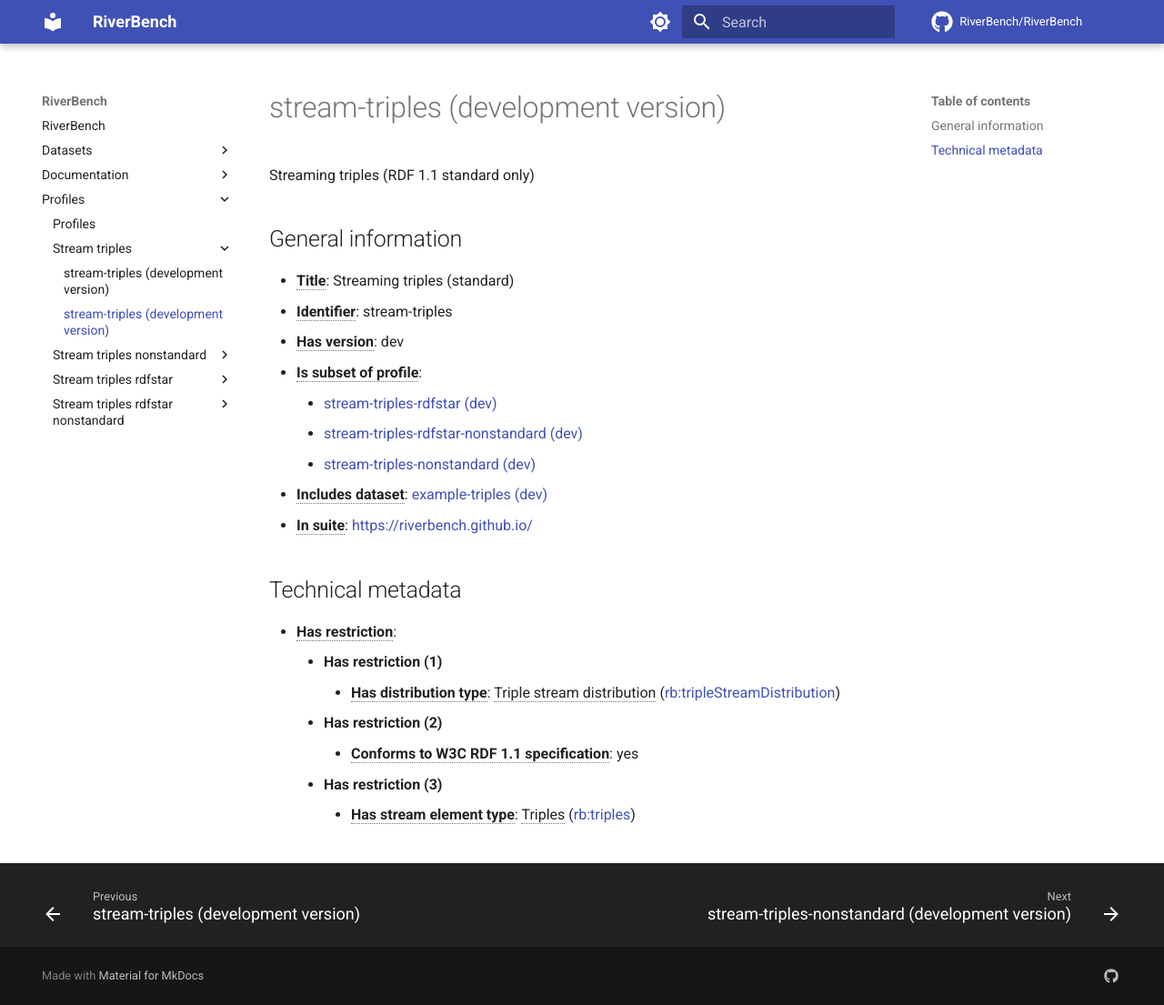
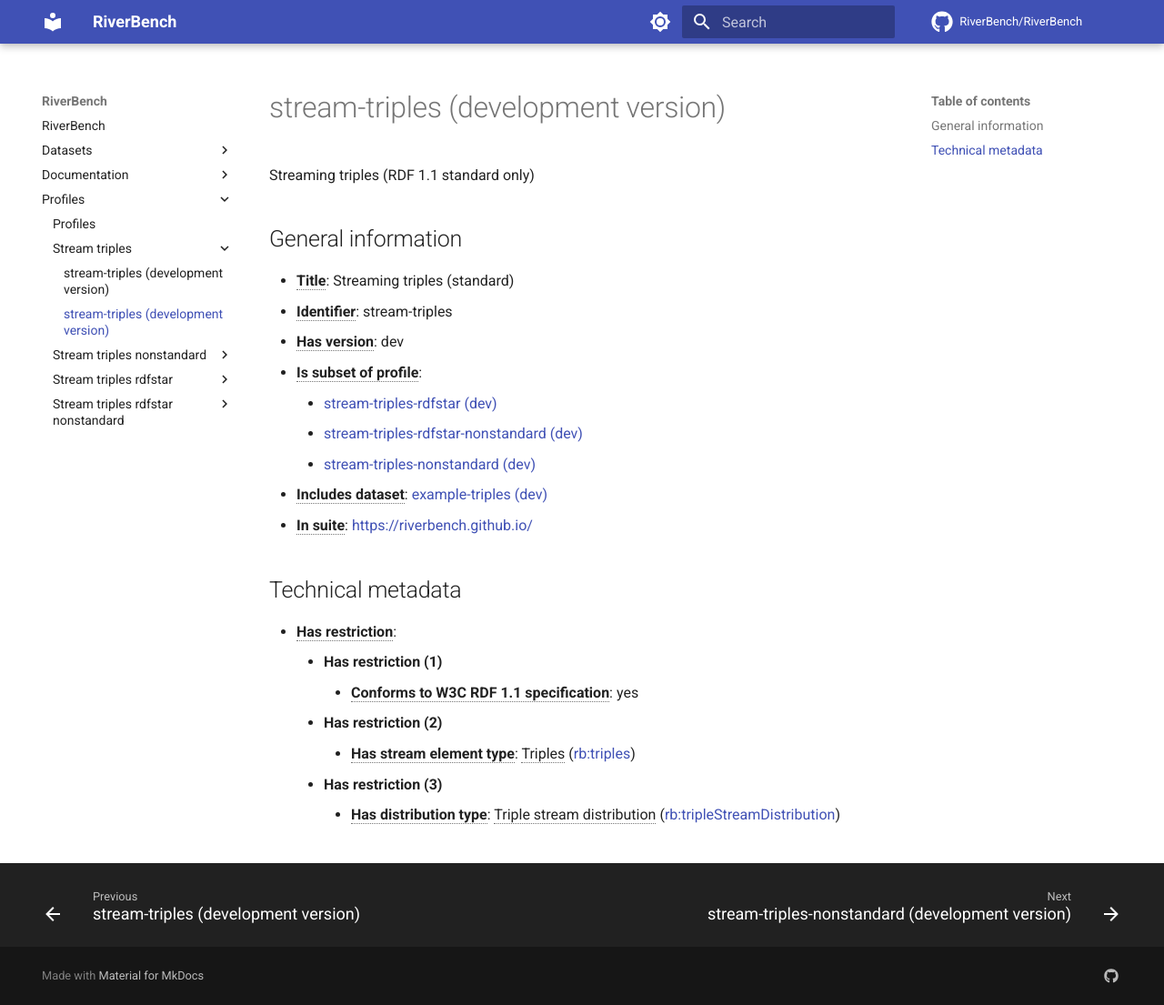
Before and after one commit to RiverBench/riverbench.github.io, an MkDocs documentation site: the page built from docs/profiles/stream-triples/dev.md, in a window 1280 px wide and 1105 px high. Shown: the whole window at 91% size. Built offline with MkDocs 1.6.1 and Material for MkDocs 9.7.7, drawn with Linux system fonts in a browser that asks for light colours; comment, search, counter and statistics services are not loaded.

Commit message:
Automatic docs update (dev)

```diff
--- a/docs/profiles/stream-triples/dev.md
+++ b/docs/profiles/stream-triples/dev.md
@@ -18,8 +18,8 @@ Streaming triples (RDF 1.1 standard only)
 
 - **<abbr title="Has profile restriction. The restrictions are joined with the AND operator.">Has restriction</abbr>**:
     - **Has restriction (1)**
+        - **<abbr title="Whether the dataset is RDF 1.1-compliant, i.e., does not use any non-standard features, like generalized triples.">Conforms to W3C RDF 1.1 specification</abbr>**: yes
+    - **Has restriction (2)**
+        - **<abbr title="Indicates the type of contents of each stream element">Has stream element type</abbr>**: <abbr title="Triple streams consist of elements, where each element is an RDF graph.">Triples</abbr> ([rb:triples](https://riverbench.github.io/schema/dataset#triples))
+    - **Has restriction (3)**
         - **<abbr title="Indicates the type of RiverBench dataset distribution">Has distribution type</abbr>**: <abbr title="The dataset is distributed as a stream of RDF triples.">Triple stream distribution</abbr> ([rb:tripleStreamDistribution](https://riverbench.github.io/schema/dataset#tripleStreamDistribution))
-    - **Has restriction (2)**
-        - **<abbr title="Whether the dataset is RDF 1.1-compliant, i.e., does not use any non-standard features, like generalized triples.">Conforms to W3C RDF 1.1 specification</abbr>**: yes
-    - **Has restriction (3)**
-        - **<abbr title="Indicates the type of contents of each stream element">Has stream element type</abbr>**: <abbr title="Triple streams consist of elements, where each element is an RDF graph.">Triples</abbr> ([rb:triples](https://riverbench.github.io/schema/dataset#triples))
```
Also changed, not shown: docs/profiles/stream-triples-rdfstar-nonstandard/dev.md (+2 -2 lines).
